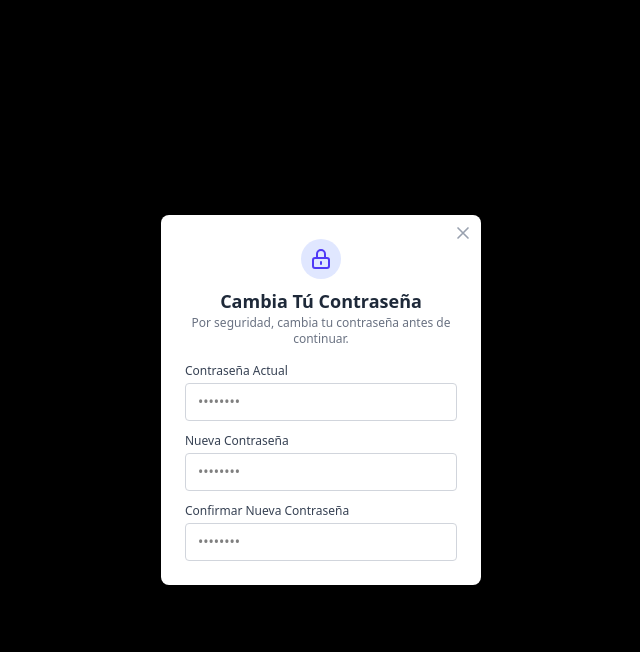
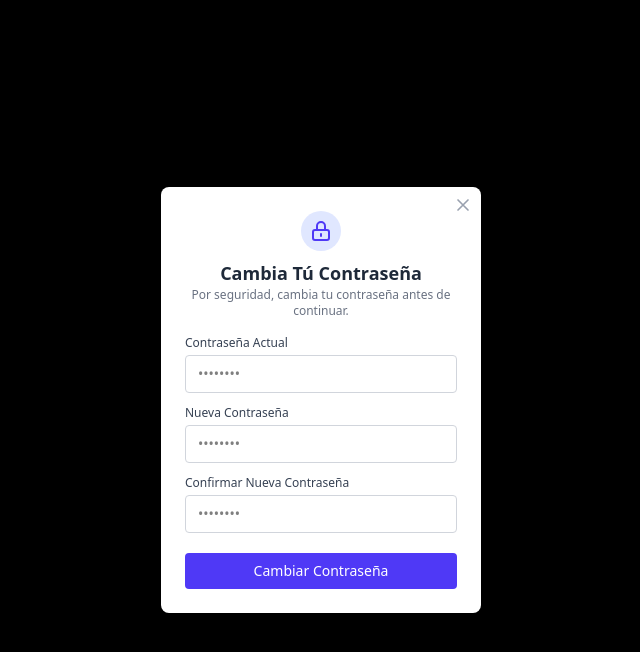
Before and after one commit to lin231135/EMA-frontend, a React (Vite) app: page /login in a window 1280 px wide. Both pictures are taken after typing "name@example.com", "Sample123" into the empty fields and a click on the button "Iniciar sesión". Shown: the top 652 px of the page, without its empty margins (319-959 px from the left). Built offline with nearby package versions, Linux system fonts and the light colour scheme.

Commit message:
EMA - 49 Implementar botón para confirmar cambio de contraseña

```diff
--- a/src/components/forms/Popup.jsx
+++ b/src/components/forms/Popup.jsx
@@ -116,7 +116,15 @@ const PasswordModal = ({ isOpen, onClose, onSubmit }) => {
             />
           </div>
           {error && <div className="text-xs text-red-500 text-center">{error}</div>}
-
+          <button
+            type="submit"
+            disabled={loading}
+            className={`w-full py-2 rounded bg-indigo-600 text-white text-sm font-medium mt-2 transition ${
+              loading ? 'opacity-60 cursor-not-allowed' : 'hover:bg-indigo-700'
+            }`}
+          >
+            {loading ? 'Cambiando...' : 'Cambiar Contraseña'}
+          </button>
         </form>
       </div>
     </div>
```
